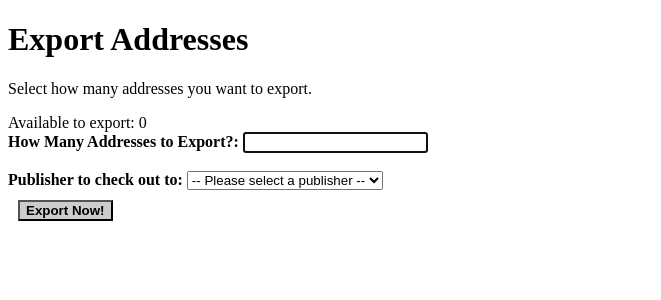
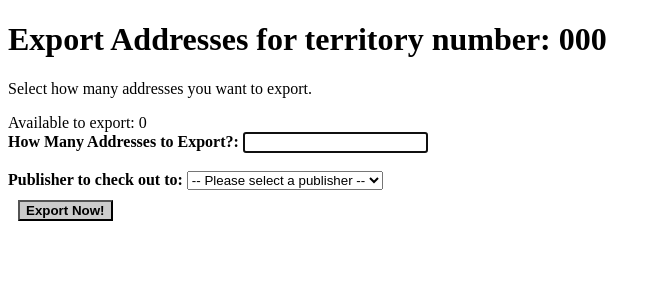
Before and after one commit to djsanderson1/phoneWitness, a PHP site: page /export_addresses.php?territory_id=1 in a window 1280 px wide. Shown: the part 54-354 px from the top of the page, without its empty margins (0-661 px from the left). Run offline with PHP 8.4, Linux system fonts and the light colour scheme; the visitor is signed in with stand-in values (Sample User, id 1); tables that the repository leaves empty or names only in its code hold one stand-in row (values such as "Sample post").

Commit message:
Fixes for exports

```diff
--- a/activity.php
+++ b/activity.php
@@ -3,7 +3,7 @@
 <head>
   <script type = "text/javascript" >
    function preventBack(){window.history.forward();}
-    setTimeout("preventBack()", 0);
+    setTimeout("preventBack()", 10);
     window.onunload=function(){null};
     function playNotificationSound() {
       var notification = new Audio('audio/notification.mp3');
--- a/export_addresses.php
+++ b/export_addresses.php
@@ -6,7 +6,21 @@
   </head>
   <body onload="exportForm.howMany.focus();">
     <?php include 'navbar.php'; ?>
-    <h1>Export Addresses</h1>
+    <h1>Export Addresses for territory number: <?php
+    if(isset($_GET['territory_id'])) {
+      $territory_id = $_GET['territory_id'];
+      require_once('mysqlConnect.php');
+      $res=$con->query("
+      SELECT territory_number
+        FROM territories
+       WHERE territory_id = $territory_id");
+      while ($row = $res->fetch_assoc()) {
+        global $territory_number;
+        $territory_number = $row["territory_number"];
+        echo $territory_number;
+      }
+    }
+    ?></h1>
     <p>Select how many addresses you want to export.</p>
     Available to export:
       <?php
@@ -61,10 +75,20 @@
           }
           echo "addressList: <pre>" . $addressList . "</pre>";
       }
-      $myfile = fopen("export.csv", "w") or die("Unable to open file!");
+      $publisher_id = $_POST['publisher_id'];
+      $sqlPublisherName = "SELECT first_name, last_name FROM publishers WHERE publisher_id = $publisher_id";
+      $res=$con->query($sqlPublisherName);
+      while ($row = $res->fetch_assoc()) {
+        global $strPublisherFirstName, $strPublisherLastName;
+        $strPublisherFirstName = $row['first_name'];
+        $strPublisherLastName = $row['last_name'];
+      }
+      $todaysDate = date("m-d-Y");
+      $exportFileName = $strPublisherFirstName . "_" . $strPublisherLastName . "-" . $territory_number . $todaysDate . ".csv";
+      $myfile = fopen($exportFileName, "w") or die("Unable to open file!");
       fwrite($myfile, $addressList);
       fclose($myfile);
-      $publisher_id = $_POST['publisher_id'];
+
         $con->query("
           INSERT INTO
           address_exports
@@ -85,7 +109,7 @@
           WHERE " . $qryFilter . "
           LIMIT " . $howMany
         );
-        header('Location: export.csv');
+        header('Location: ' . $exportFileName);
         }
       ?>
     <form action="export_addresses.php" name="exportForm" method="POST">
```
Also changed, not shown: territories.php (+13 -0 lines).
